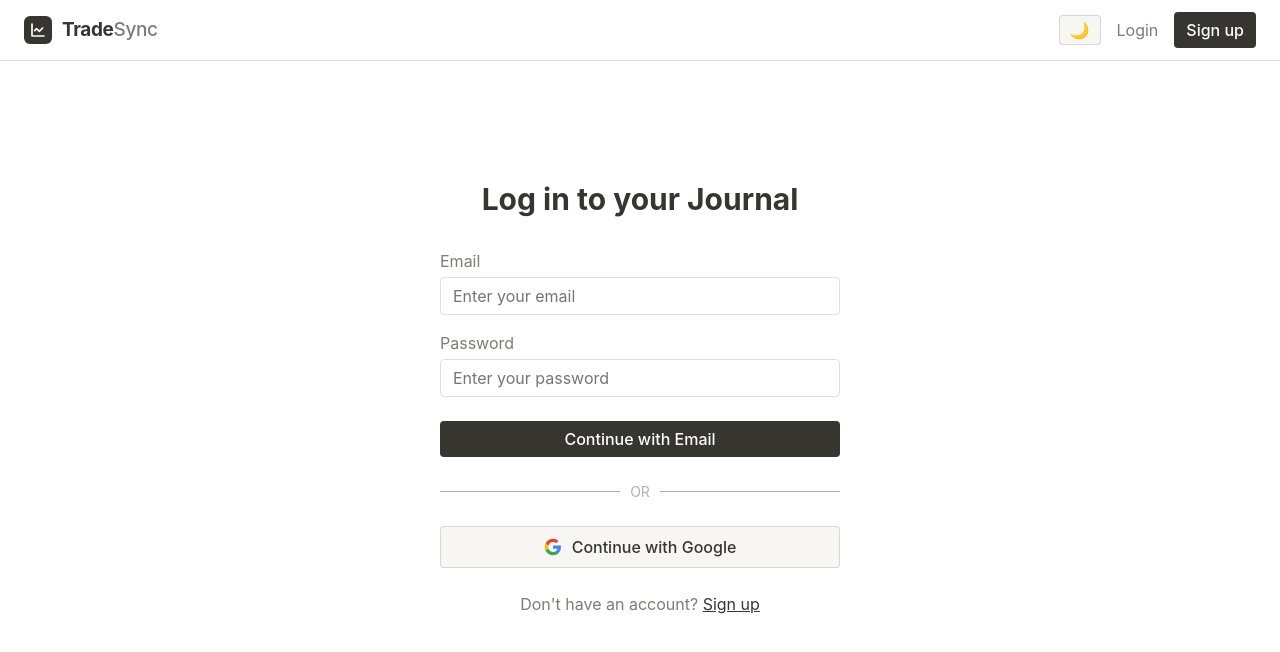
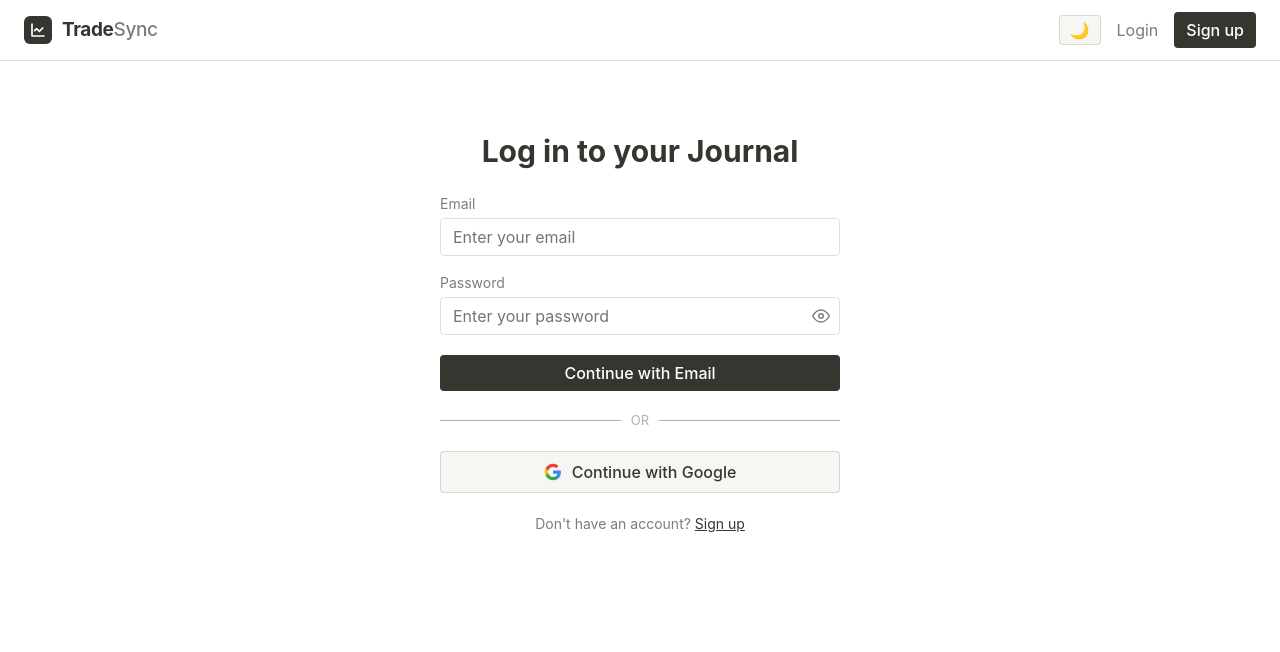
Before and after one commit to Meamanbishnoi/TradeSync, a Next.js app: page /login in a window 1280 px wide. Shown: the top 652 px of the page. Built offline with nearby package versions, Linux system fonts and the light colour scheme; no server answers.

Commit message:
Fix Google OAuth user creation, profile bugs, password eye toggle, reduce login spacing

```diff
--- a/src/app/login/page.tsx
+++ b/src/app/login/page.tsx
@@ -8,19 +8,14 @@ import Link from "next/link";
 export default function LoginPage() {
   const [email, setEmail] = useState("");
   const [password, setPassword] = useState("");
+  const [showPassword, setShowPassword] = useState(false);
   const [error, setError] = useState("");
   const router = useRouter();
 
   const handleLogin = async (e: React.FormEvent) => {
     e.preventDefault();
     setError("");
-
-    const res = await signIn("credentials", {
-      email,
-      password,
-      redirect: false,
-    });
-
+    const res = await signIn("credentials", { email, password, redirect: false });
     if (res?.error) {
       setError("Invalid credentials. Please try again.");
     } else {
@@ -30,68 +25,51 @@ export default function LoginPage() {
   };
 
   return (
-    <div style={{ maxWidth: "400px", margin: "80px auto" }}>
-      <h1 style={{ fontSize: "30px", textAlign: "center", marginBottom: "32px" }}>Log in to your Journal</h1>
+    <div style={{ maxWidth: "400px", margin: "32px auto" }}>
+      <h1 style={{ fontSize: "30px", textAlign: "center", marginBottom: "24px" }}>Log in to your Journal</h1>
 
       <form onSubmit={handleLogin} style={{ display: "flex", flexDirection: "column", gap: "16px" }}>
         {error && (
-          <div style={{ color: "#eb5757", fontSize: "16px", backgroundColor: "rgba(235, 87, 87, 0.1)", padding: "8px", borderRadius: "4px" }}>
-            {error}
+          <div style={{ color: "#eb5757", fontSize: "14px", backgroundColor: "rgba(235,87,87,0.1)", padding: "8px", borderRadius: "4px" }}>{error}</div>
+        )}
+        <div>
+          <label style={{ display: "block", fontSize: "14px", color: "var(--text-secondary)", marginBottom: "4px" }}>Email</label>
+          <input type="email" value={email} onChange={e => setEmail(e.target.value)} className="notion-input" required placeholder="Enter your email" />
+        </div>
+        <div>
+          <label style={{ display: "block", fontSize: "14px", color: "var(--text-secondary)", marginBottom: "4px" }}>Password</label>
+          <div style={{ position: "relative" }}>
+            <input type={showPassword ? "text" : "password"} value={password} onChange={e => setPassword(e.target.value)} className="notion-input" required placeholder="Enter your password" style={{ paddingRight: "40px" }} />
+            <button type="button" onClick={() => setShowPassword(p => !p)} style={{ position: "absolute", right: "10px", top: "50%", transform: "translateY(-50%)", background: "none", border: "none", cursor: "pointer", color: "var(--text-secondary)", padding: "0", display: "flex", alignItems: "center" }}>
+              {showPassword ? (
+                <svg width="18" height="18" viewBox="0 0 24 24" fill="none" stroke="currentColor" strokeWidth="2" strokeLinecap="round" strokeLinejoin="round"><path d="M17.94 17.94A10.07 10.07 0 0 1 12 20c-7 0-11-8-11-8a18.45 18.45 0 0 1 5.06-5.94"/><path d="M9.9 4.24A9.12 9.12 0 0 1 12 4c7 0 11 8 11 8a18.5 18.5 0 0 1-2.16 3.19"/><line x1="1" y1="1" x2="23" y2="23"/></svg>
+              ) : (
+                <svg width="18" height="18" viewBox="0 0 24 24" fill="none" stroke="currentColor" strokeWidth="2" strokeLinecap="round" strokeLinejoin="round"><path d="M1 12s4-8 11-8 11 8 11 8-4 8-11 8-11-8-11-8z"/><circle cx="12" cy="12" r="3"/></svg>
+              )}
+            </button>
           </div>
-        )}
-
-        <div>
-          <label style={{ display: "block", fontSize: "16px", color: "var(--text-secondary)", marginBottom: "4px" }}>Email</label>
-          <input
-            type="email"
-            value={email}
-            onChange={(e) => setEmail(e.target.value)}
-            className="notion-input"
-            required
-            placeholder="Enter your email"
-          />
         </div>
-
-        <div>
-          <label style={{ display: "block", fontSize: "16px", color: "var(--text-secondary)", marginBottom: "4px" }}>Password</label>
-          <input
-            type="password"
-            value={password}
-            onChange={(e) => setPassword(e.target.value)}
-            className="notion-input"
-            required
-            placeholder="Enter your password"
-          />
-        </div>
-
-        <button type="submit" className="notion-button notion-button-primary" style={{ marginTop: "8px", padding: "8px 16px" }}>
-          Continue with Email
-        </button>
+        <button type="submit" className="notion-button notion-button-primary" style={{ marginTop: "4px", padding: "8px 16px" }}>Continue with Email</button>
       </form>
 
-      <div style={{ display: "flex", alignItems: "center", margin: "24px 0", color: "var(--text-secondary)", fontSize: "14px", opacity: 0.6 }}>
+      <div style={{ display: "flex", alignItems: "center", margin: "20px 0", color: "var(--text-secondary)", fontSize: "13px", opacity: 0.6 }}>
         <div style={{ flex: 1, height: "1px", backgroundColor: "var(--text-secondary)" }} />
         <span style={{ margin: "0 10px" }}>OR</span>
         <div style={{ flex: 1, height: "1px", backgroundColor: "var(--text-secondary)" }} />
       </div>
 
-      <button
-        type="button"
-        onClick={() => signIn("google", { callbackUrl: "/" })}
-        className="notion-button"
-        style={{ width: "100%", padding: "10px", display: "flex", justifyContent: "center", alignItems: "center", border: "1px solid var(--border-color)", backgroundColor: "var(--bg-secondary)" }}
-      >
+      <button type="button" onClick={() => signIn("google", { callbackUrl: "/" })} className="notion-button" style={{ width: "100%", padding: "10px", display: "flex", justifyContent: "center", alignItems: "center", border: "1px solid var(--border-color)", backgroundColor: "var(--bg-secondary)" }}>
         <svg style={{ width: 18, height: 18, marginRight: 10 }} viewBox="0 0 24 24">
-          <path fill="#4285F4" d="M22.56 12.25c0-.78-.07-1.53-.2-2.25H12v4.26h5.92c-.26 1.37-1.04 2.53-2.21 3.31v2.77h3.57c2.08-1.92 3.28-4.74 3.28-8.09z" />
-          <path fill="#34A853" d="M12 23c2.97 0 5.46-.98 7.28-2.66l-3.57-2.77c-.98.66-2.23 1.06-3.71 1.06-2.86 0-5.29-1.93-6.16-4.53H2.18v2.84C3.99 20.53 7.7 23 12 23z" />
-          <path fill="#FBBC05" d="M5.84 14.09c-.22-.66-.35-1.36-.35-2.09s.13-1.43.35-2.09V7.07H2.18C1.43 8.55 1 10.22 1 12s.43 3.45 1.18 4.93l2.85-2.22.81-.62z" />
-          <path fill="#EA4335" d="M12 5.38c1.62 0 3.06.56 4.21 1.64l3.15-3.15C17.45 2.09 14.97 1 12 1 7.7 1 3.99 3.47 2.18 7.07l3.66 2.84c.87-2.6 3.3-4.53 6.16-4.53z" />
+          <path fill="#4285F4" d="M22.56 12.25c0-.78-.07-1.53-.2-2.25H12v4.26h5.92c-.26 1.37-1.04 2.53-2.21 3.31v2.77h3.57c2.08-1.92 3.28-4.74 3.28-8.09z"/>
+          <path fill="#34A853" d="M12 23c2.97 0 5.46-.98 7.28-2.66l-3.57-2.77c-.98.66-2.23 1.06-3.71 1.06-2.86 0-5.29-1.93-6.16-4.53H2.18v2.84C3.99 20.53 7.7 23 12 23z"/>
+          <path fill="#FBBC05" d="M5.84 14.09c-.22-.66-.35-1.36-.35-2.09s.13-1.43.35-2.09V7.07H2.18C1.43 8.55 1 10.22 1 12s.43 3.45 1.18 4.93l2.85-2.22.81-.62z"/>
+          <path fill="#EA4335" d="M12 5.38c1.62 0 3.06.56 4.21 1.64l3.15-3.15C17.45 2.09 14.97 1 12 1 7.7 1 3.99 3.47 2.18 7.07l3.66 2.84c.87-2.6 3.3-4.53 6.16-4.53z"/>
         </svg>
         Continue with Google
       </button>
 
-      <div style={{ marginTop: "24px", textAlign: "center", fontSize: "16px", color: "var(--text-secondary)" }}>
-        Don't have an account? <Link href="/register" style={{ color: "var(--text-primary)", textDecoration: "underline" }}>Sign up</Link>
+      <div style={{ marginTop: "20px", textAlign: "center", fontSize: "14px", color: "var(--text-secondary)" }}>
+        Don&apos;t have an account? <Link href="/register" style={{ color: "var(--text-primary)", textDecoration: "underline" }}>Sign up</Link>
       </div>
     </div>
   );
--- a/src/lib/auth.ts
+++ b/src/lib/auth.ts
@@ -43,6 +43,22 @@ export const authOptions: NextAuthOptions = {
     }),
   ],
   callbacks: {
+    async signIn({ user, account }) {
+      // For Google OAuth, upsert the user in our DB
+      if (account?.provider === "google" && user.email) {
+        const dbUser = await prisma.user.upsert({
+          where: { email: user.email },
+          update: { name: user.name ?? undefined },
+          create: {
+            email: user.email,
+            name: user.name ?? null,
+            password: "", // no password for OAuth users
+          },
+        });
+        user.id = dbUser.id;
+      }
+      return true;
+    },
     async jwt({ token, user }) {
       if (user) {
         token.id = user.id;
```
Also changed, not shown: src/app/register/page.tsx (+34 -68 lines).
